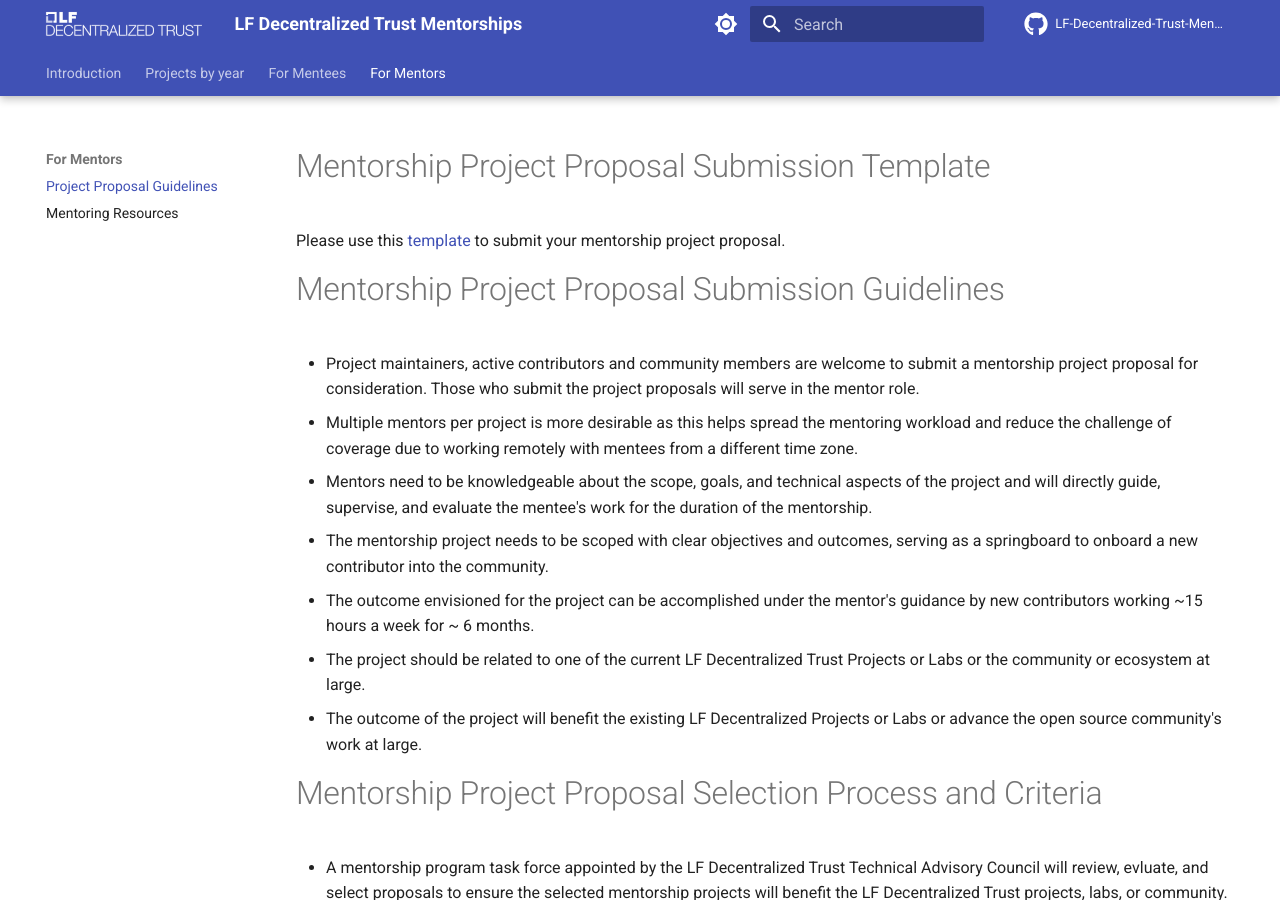
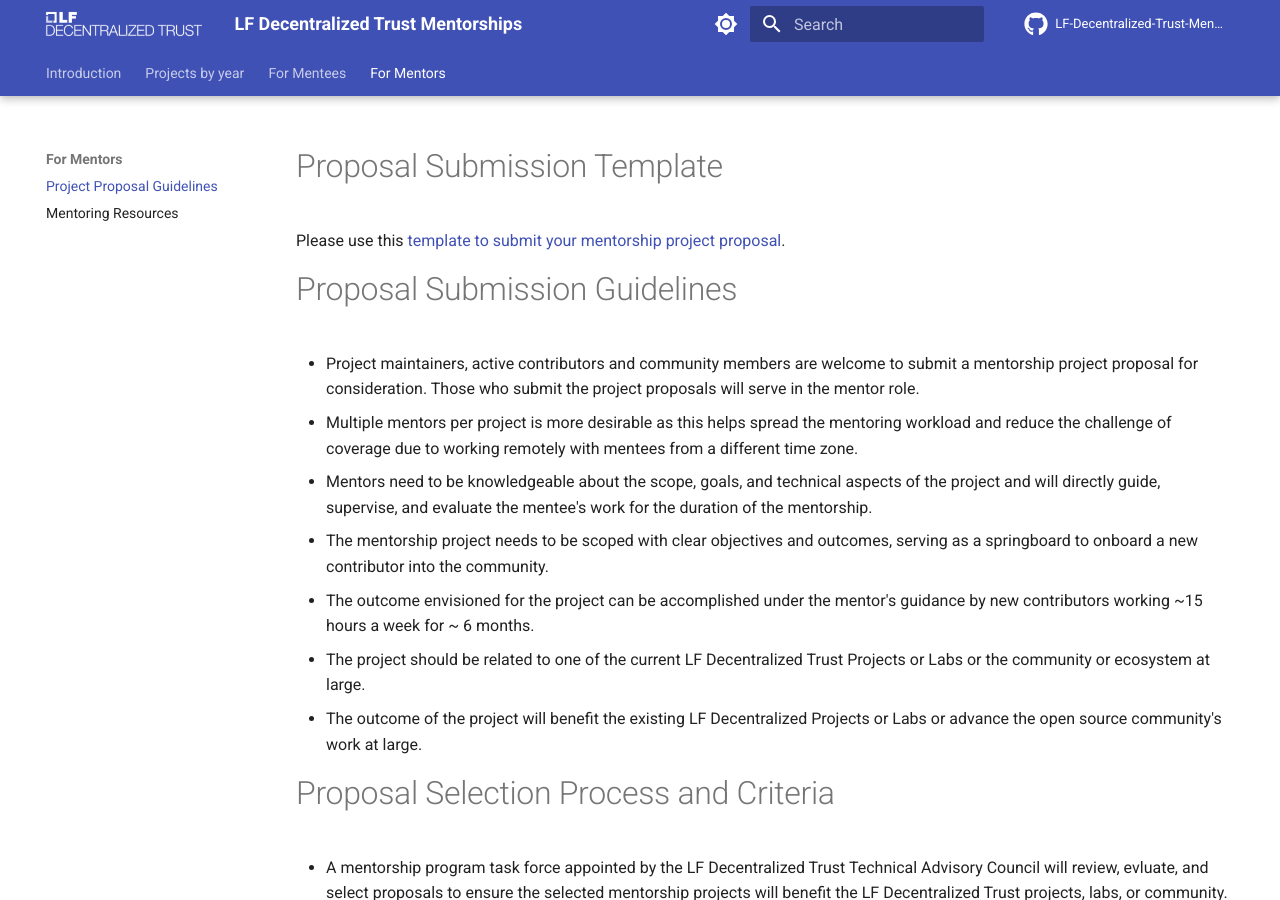
Before and after one commit to arsulegai/mentorship-program, an MkDocs documentation site: the page built from docs/for-mentors/project-proposal-guidelines.md, in a window 1280 px wide and 900 px high. Built offline with MkDocs 1.6.1 and Material for MkDocs 9.7.7, drawn with Linux system fonts in a browser that asks for light colours; comment, search, counter and statistics services are not loaded; the version menu is left out.

Commit message:
Update project-proposal-guidelines.md
Signed-off-by: Min Yu <77464529+minyu66@users.noreply.github.com>

```diff
--- a/docs/for-mentors/project-proposal-guidelines.md
+++ b/docs/for-mentors/project-proposal-guidelines.md
@@ -1,8 +1,8 @@
-# Mentorship Project Proposal Submission Template
+# Proposal Submission Template
 
-Please use this [template](https://github.com/LF-Decentralized-Trust-Mentorships/mentorship-program/issues/new?template=mentorship-project.yml) to submit your mentorship project proposal.
+Please use this [template to submit your mentorship project proposal](https://github.com/LF-Decentralized-Trust-Mentorships/mentorship-program/issues/new?template=mentorship-project.yml).
 
-# Mentorship Project Proposal Submission Guidelines
+# Proposal Submission Guidelines
 
 *   Project maintainers, active contributors and community members are welcome to submit a mentorship project proposal for consideration. Those who submit the project proposals will serve in the mentor role.
 *   Multiple mentors per project is more desirable as this helps spread the mentoring workload and reduce the challenge of coverage due to working remotely with mentees from a different time zone.
@@ -12,7 +12,7 @@
 *   The project should be related to one of the current LF Decentralized Trust Projects or Labs or the community or ecosystem at large.
 *   The outcome of the project will benefit the existing LF Decentralized Projects or Labs or advance the open source community's work at large.
 
-# Mentorship Project Proposal Selection Process and Criteria
+# Proposal Selection Process and Criteria
 
 *   A mentorship program task force appointed by the LF Decentralized Trust Technical Advisory Council will review, evluate, and select proposals to ensure the selected mentorship projects will benefit the LF Decentralized Trust projects, labs, or community.
 *   General selection criteria are:
```
